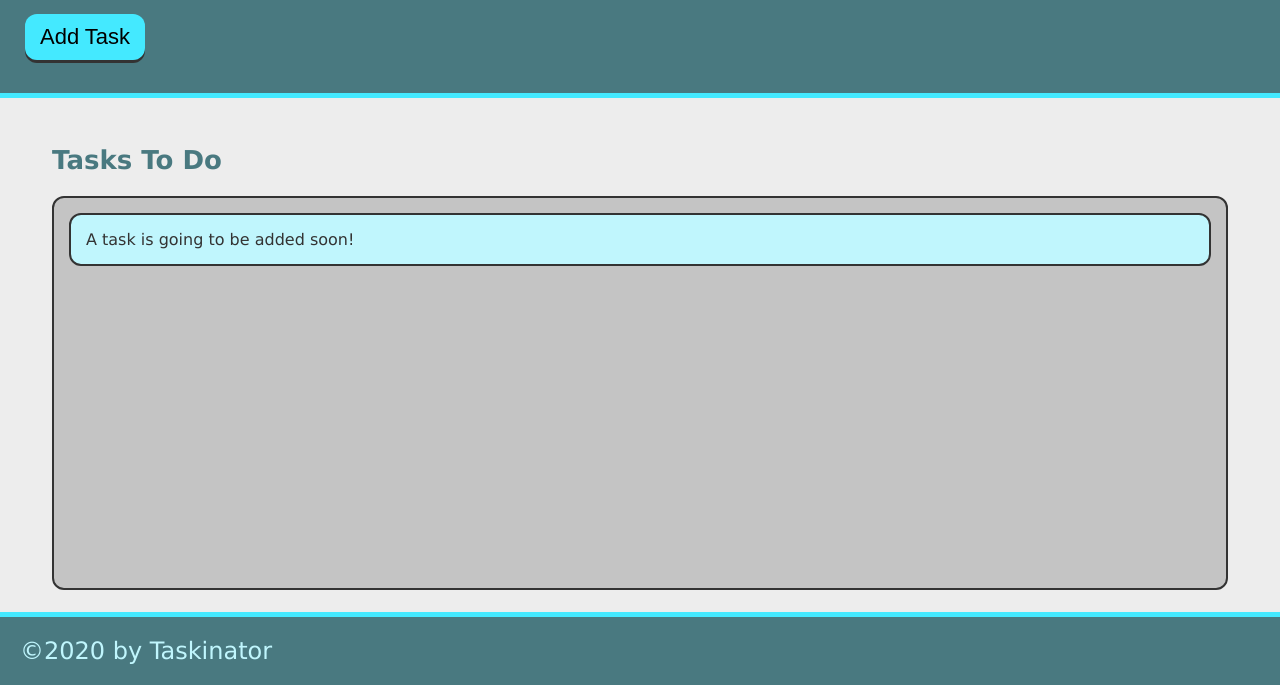
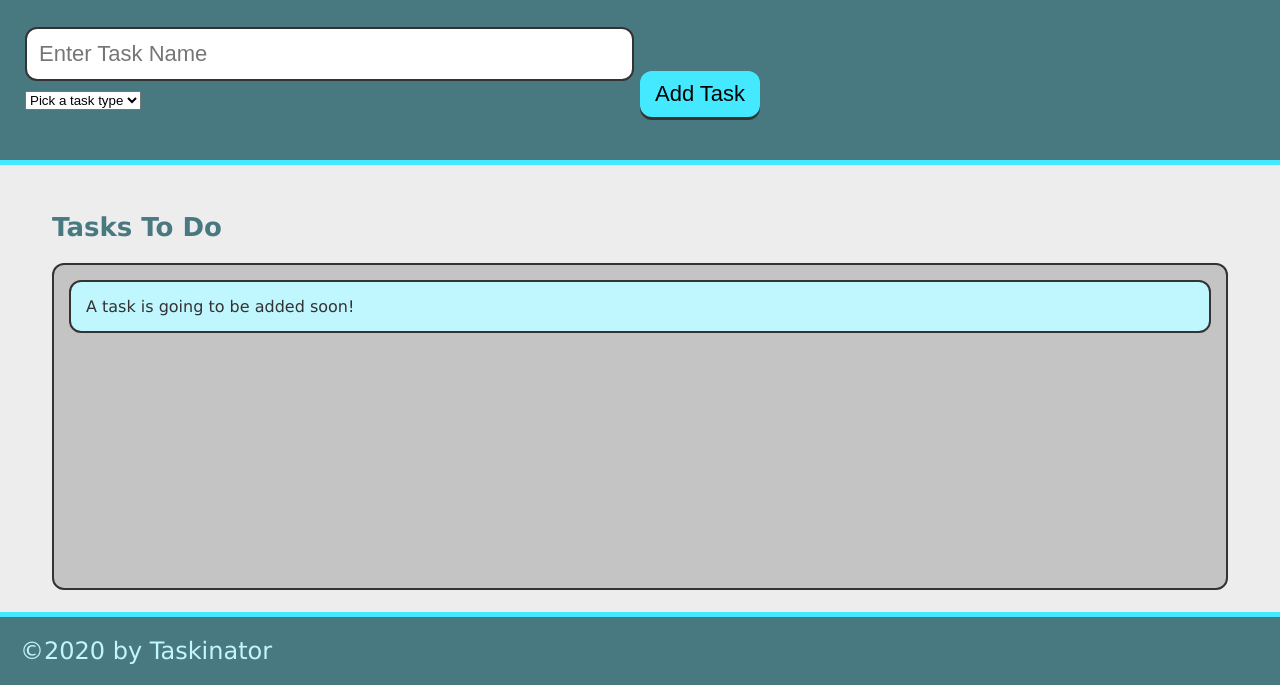
Before and after one commit to cobalt88/taskinator, a plain HTML site: page index.html in a window 1280 px wide. Shown: the part 115-800 px from the top of the page. Drawn offline with Linux system fonts and the light colour scheme.

Commit message:
3.7.22
its not working. lots of debugging to do

```diff
--- a/index.html
+++ b/index.html
@@ -14,9 +14,22 @@
   <header>
     <h1 class="page-title">Taskinator</h1>
     <p>Click the button below to add a new task!</p>
+
     <form id="task-form">
-      <div class="formgroup">
-        <button class="btn" id="save-task">Add Task</button>
+
+      <div class="form-group">
+        <input type="text" name="task-name" placeholder="Enter Task Name" />
+        <div class="form-group">
+          <select name="task-type">
+            <option value="" disabled selected>Pick a task type</option>
+            <option value="Print">Print</option>
+            <option value="Web">Web</option>
+            <option value="Mobile">Mobile</option>
+          </select>
+        </div>
+      </div>
+      <div class="form-group">
+        <button class="btn" id="save-task" type="submit">Add Task</button>
       </div>
     </form>
 
```
